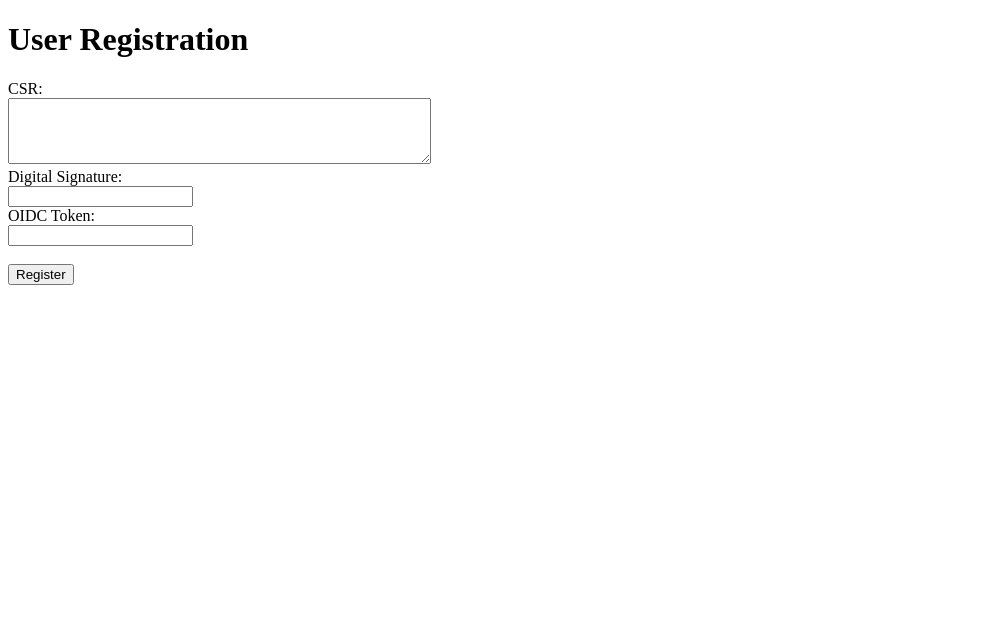
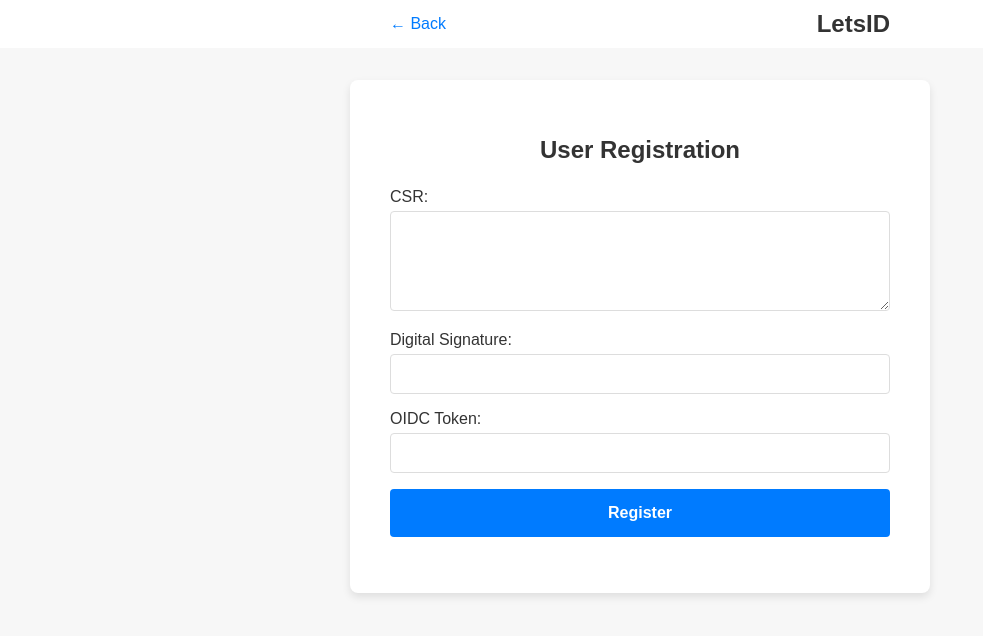
Before and after one commit to autonomys/letsid, a Flask app: page /register in a window 1280 px wide. Shown: the top 636 px of the page, without its empty margins (0-983 px from the left). Run offline with Flask 2, Linux system fonts and the light colour scheme.

Commit message:
improve templates

```diff
--- /dev/null
+++ b/src/web/static/css/style.css
@@ -0,0 +1,150 @@
+@font-face {
+    font-family: 'Modern Sans';
+    src: local('Arial'), local('Helvetica'), local('Sans-serif');
+    font-weight: 400;
+}
+
+body, input, button, textarea, .back-arrow, .site-header h1 {
+    font-family: 'Modern Sans', Arial, sans-serif;
+}
+
+body {
+    margin: 0;
+    padding: 0;
+    background-color: #f7f7f7;
+    color: #333;
+    display: flex;
+    justify-content: center;
+    align-items: center;
+    text-align: center;
+}
+
+h1 {
+    font-size: 24px;
+    color: #333;
+    margin-bottom: 1em;
+    text-align: center;
+}
+
+label {
+    display: block;
+    margin-bottom: 5px;
+    text-align: left;
+}
+
+p {
+    margin-bottom: 2em;
+}
+
+input[type="text"], textarea {
+    width: 100%;
+    padding: 10px;
+    border: 1px solid #ddd;
+    border-radius: 4px;
+    box-sizing: border-box;
+    font-size: 16px;
+    margin-bottom: 1em;
+}
+
+textarea {
+    height: 100px;
+    resize: vertical;
+}
+
+.btn, input[type="submit"] {
+    width: 100%;
+    padding: 15px;
+    margin-bottom: 1em;
+    border-radius: 4px;
+    border: none;
+    background-color: #007bff;
+    color: white;
+    font-size: 16px;
+    cursor: pointer;
+    transition: background-color 0.3s;
+    font-weight: bold;
+}
+
+.btn:hover, .btn:focus, input[type="submit"]:hover, .btn:hover {
+    background-color: #0056b3;
+}
+
+input[type="submit"]:active, .btn:active {
+    background-color: #003d82;
+}
+
+.centered-container {
+    width: 100%;
+    max-width: 800px;
+    margin: 0 auto;
+    padding-top: 150px;
+    text-align: center;
+}
+
+.site-header {
+    width: 100%;
+    padding: 10px 20px;
+    box-sizing: border-box;
+    background-color: #fff;
+    position: fixed;
+    top: 0;
+    left: 0;
+    z-index: 1000;
+}
+
+.header-content {
+    display: flex;
+    justify-content: space-between;
+    align-items: center;
+    max-width: 500px;
+    margin: auto;
+}
+
+.back-arrow {
+    font-size: 1em;
+    text-decoration: none;
+    color: #007bff;
+    margin-right: 20px;
+}
+
+.site-header h1 {
+    font-size: 1.5em;
+    color: #333;
+    margin: 0;
+    text-align: left;
+}
+
+.button-container {
+    display: flex;
+    justify-content: center;
+    align-items: center;
+    gap: 20px;
+}
+
+.form-container {
+    background-color: #fff;
+    padding: 40px;
+    border-radius: 8px;
+    box-shadow: 0 4px 8px rgba(0, 0, 0, 0.1);
+    max-width: 500px;
+    width: 100%;
+    margin: 80px auto 0;
+}
+
+@media (max-width: 768px) {
+    .form-container {
+        padding: 20px;
+    }
+
+    h1, .site-header h1 {
+        font-size: 20px;
+    }
+
+    .header-content {
+        padding: 0 15px;
+    }
+
+    div {
+        width: 90%;
+    }
+}
--- /dev/null
+++ b/src/web/templates/base.html
@@ -0,0 +1,18 @@
+<!DOCTYPE html>
+<html lang="en">
+<head>
+    <meta charset="UTF-8">
+    <meta name="viewport" content="width=device-width, initial-scale=1.0">
+    <title>{% block title %}{% endblock %} - LetsID</title>
+    <link rel="stylesheet" type="text/css" href="{{ url_for('static', filename='css/style.css') }}">
+</head>
+<body>
+    <header class="site-header">
+        <div class="header-content">
+            <a href="#" onclick="window.history.go(-1); return false;" class="back-arrow">&#x2190; Back</a>
+            <h1>LetsID</h1>
+        </div>
+    </header>
+    {% block content %}{% endblock %}
+</body>
+</html>
--- a/src/web/templates/register.html
+++ b/src/web/templates/register.html
@@ -1,20 +1,26 @@
-<!DOCTYPE html>
-<html lang="en">
-<head>
-    <meta charset="UTF-8">
-    <meta name="viewport" content="width=device-width, initial-scale=1.0">
-    <title>User Registration</title>
-</head>
-<body>
+{% extends 'base.html' %}
+
+{% block title %}User Registration{% endblock %}
+
+{% block content %}
+<div class="form-container">
     <h1>User Registration</h1>
-    <form action="/api/register" method="post">
-        <label for="csr">CSR:</label><br>
-        <textarea id="csr" name="csr" rows="4" cols="50" required></textarea><br>
-        <label for="digital_signature">Digital Signature:</label><br>
-        <input type="text" id="digital_signature" name="digital_signature" required><br>
-        <label for="oidc_token">OIDC Token:</label><br>
-        <input type="text" id="oidc_token" name="oidc_token" required><br><br>
-        <input type="submit" value="Register">
+    <form action="/api/register" method="post" class="registration-form">
+        <div class="form-field">
+            <label for="csr">CSR:</label>
+            <textarea id="csr" name="csr" required></textarea>
+        </div>
+        <div class="form-field">
+            <label for="digital_signature">Digital Signature:</label>
+            <input type="text" id="digital_signature" name="digital_signature" required>
+        </div>
+        <div class="form-field">
+            <label for="oidc_token">OIDC Token:</label>
+            <input type="text" id="oidc_token" name="oidc_token" required>
+        </div>
+        <div class="form-field">
+            <input type="submit" value="Register" class="submit-button">
+        </div>
     </form>
-</body>
-</html>
+</div>
+{% endblock %}
```
Also changed, not shown: src/web/templates/index.html (+8 -21 lines), src/web/templates/issue_identity.html (+20 -16 lines).
